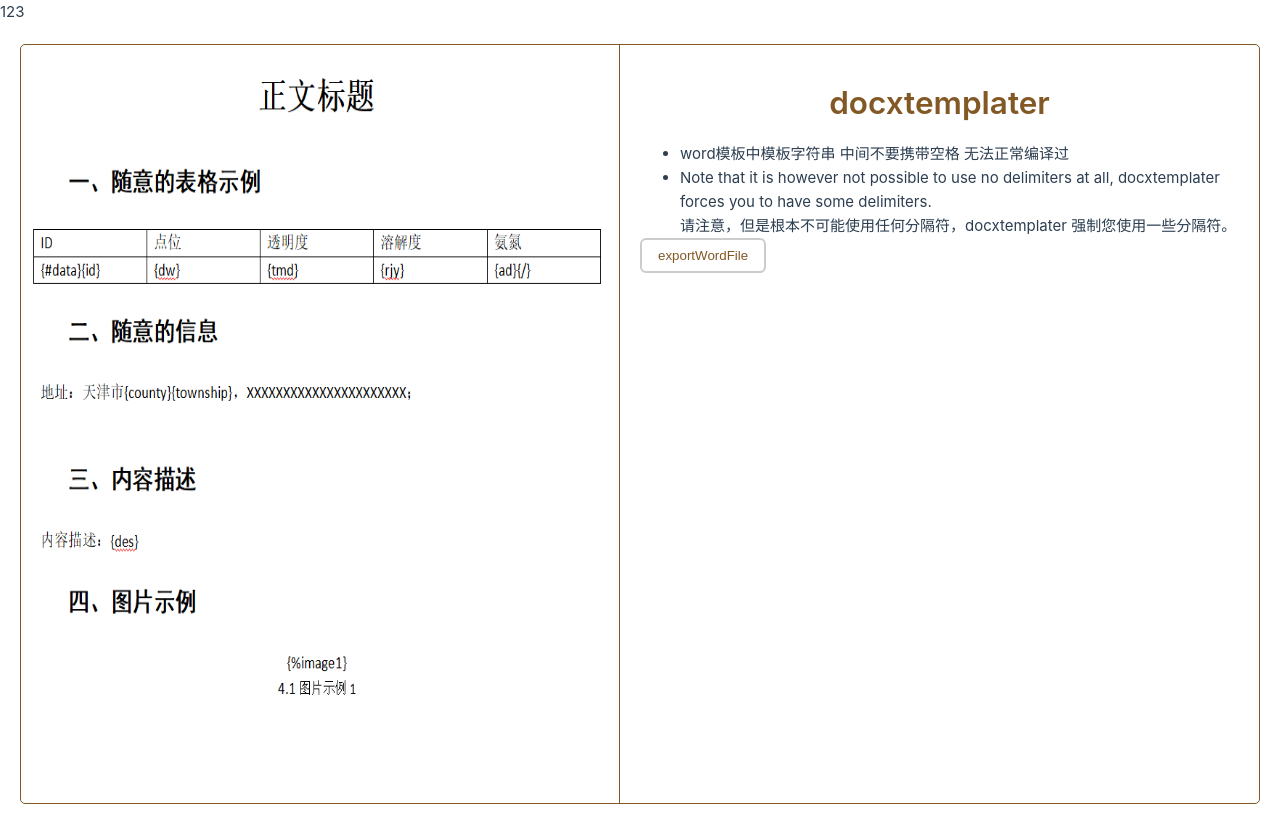
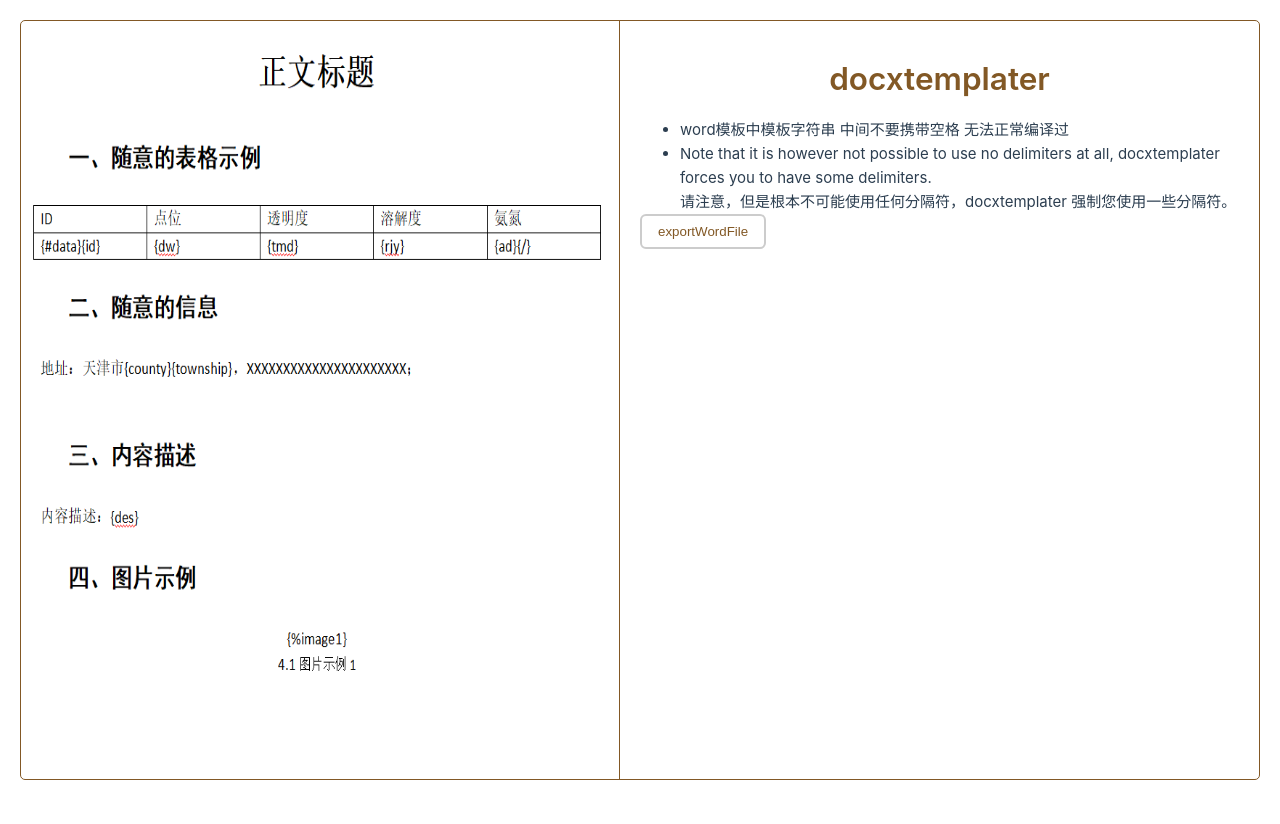
Before and after one commit to yhx-yhx/vue-template-export-word, a Vue app: page / in a window 1280 px wide. After the commit the page ends 800 px from the top, so only its background shows below. Built offline with nearby package versions, Linux system fonts and the light colour scheme.

Commit message:
update App.vue

```diff
--- a/src/App.vue
+++ b/src/App.vue
@@ -11,7 +11,6 @@
 </script>
 
 <template>
-  <div>123</div>
   <RouterView />
 </template>
 
```
Also changed, not shown: 1 other file (tests, documents, lock files or other folders).
